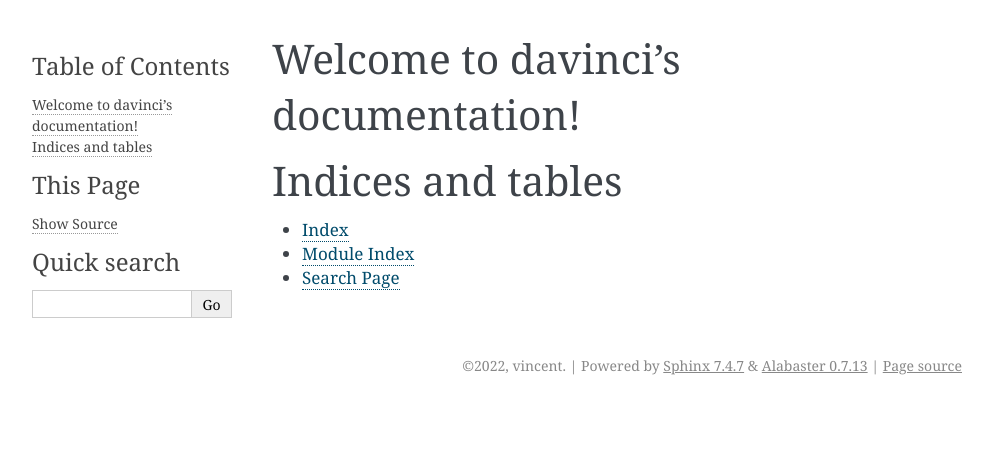
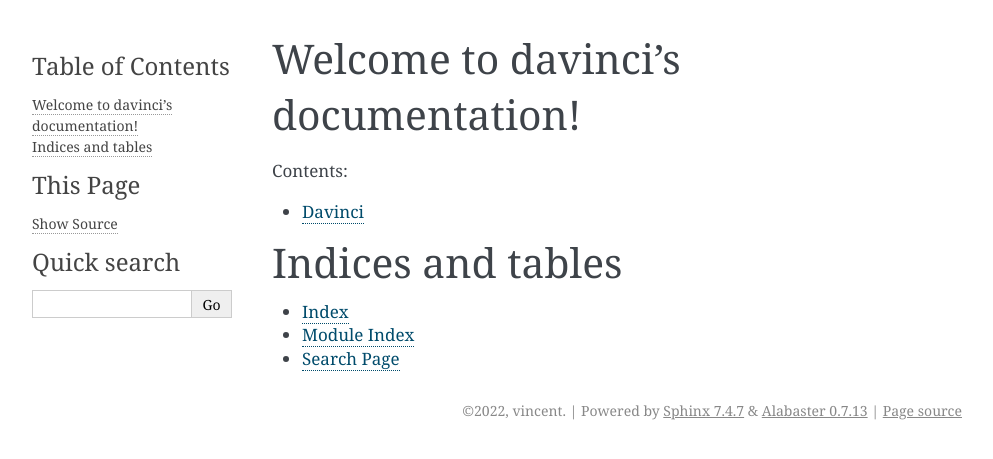
Before and after one commit to Vincent-vst/Davinci, a Sphinx documentation site: the page built from docs/index.rst, in a window 1280 px wide. Shown: the top 459 px of the page, without its empty margins (148-1141 px from the left). Built offline with Sphinx 7.4.7, drawn with Linux system fonts in a browser that asks for light colours.

```diff
--- a/docs/conf.py
+++ b/docs/conf.py
@@ -10,9 +10,9 @@
 # add these directories to sys.path here. If the directory is relative to the
 # documentation root, use os.path.abspath to make it absolute, like shown here.
 #
-# import os
-# import sys
-# sys.path.insert(0, os.path.abspath('.'))
+import os
+import sys
+sys.path.insert(0, os.path.abspath('..'))
 
 
 # -- Project information -----------------------------------------------------
--- a/docs/index.rst
+++ b/docs/index.rst
@@ -10,6 +10,7 @@ Welcome to davinci's documentation!
    :maxdepth: 2
    :caption: Contents:
 
+   modules
 
 
 Indices and tables
--- /dev/null
+++ b/docs/modules.rst
@@ -0,0 +1,5 @@
+Davinci
+=======
+
+.. toctree::
+   :maxdepth: 4
```
Also changed, not shown: 3 other files.
